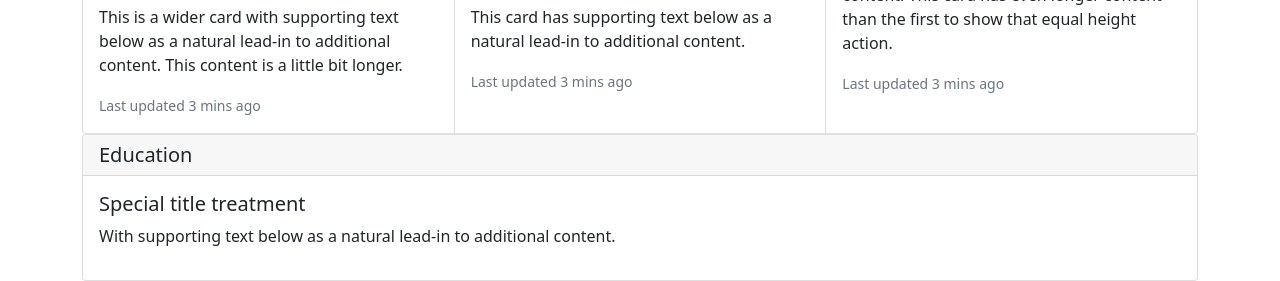
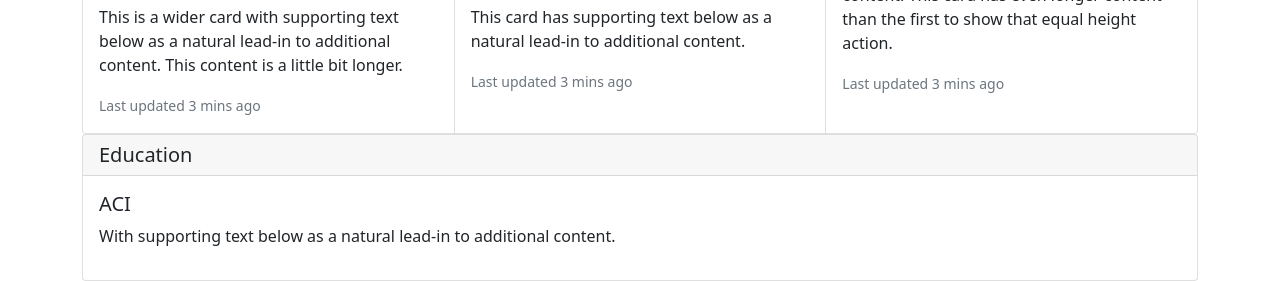
Before and after one commit to yousufemon/yusufportfolio, a plain HTML site: page index.html in a window 1280 px wide. Shown: the part 1047-1328 px from the top of the page. Drawn offline with nearby package versions, Linux system fonts and the light colour scheme.

Commit message:
Update index.html

```diff
--- a/index.html
+++ b/index.html
@@ -103,7 +103,7 @@ red meta tags -->
 <div class="card">
   <h5 class="card-header">Education</h5>
   <div class="card-body">
-    <h5 class="card-title">Special title treatment</h5>
+    <h5 class="card-title">ACI</h5>
     <p class="card-text">With supporting text below as a natural lead-in to additional content.</p>
 <link href="https://fonts.googleapis.com/icon?family=Material+Icons" rel="stylesheet">
 
```
